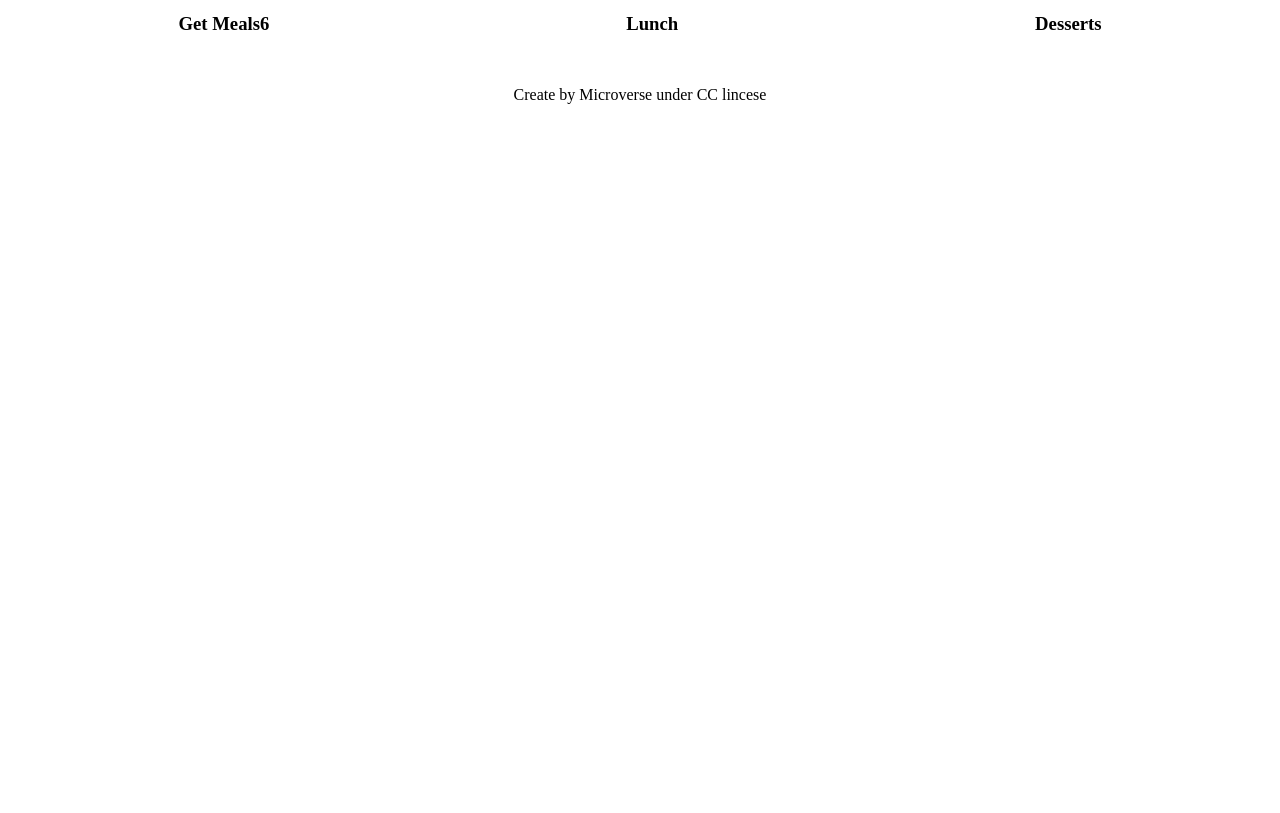
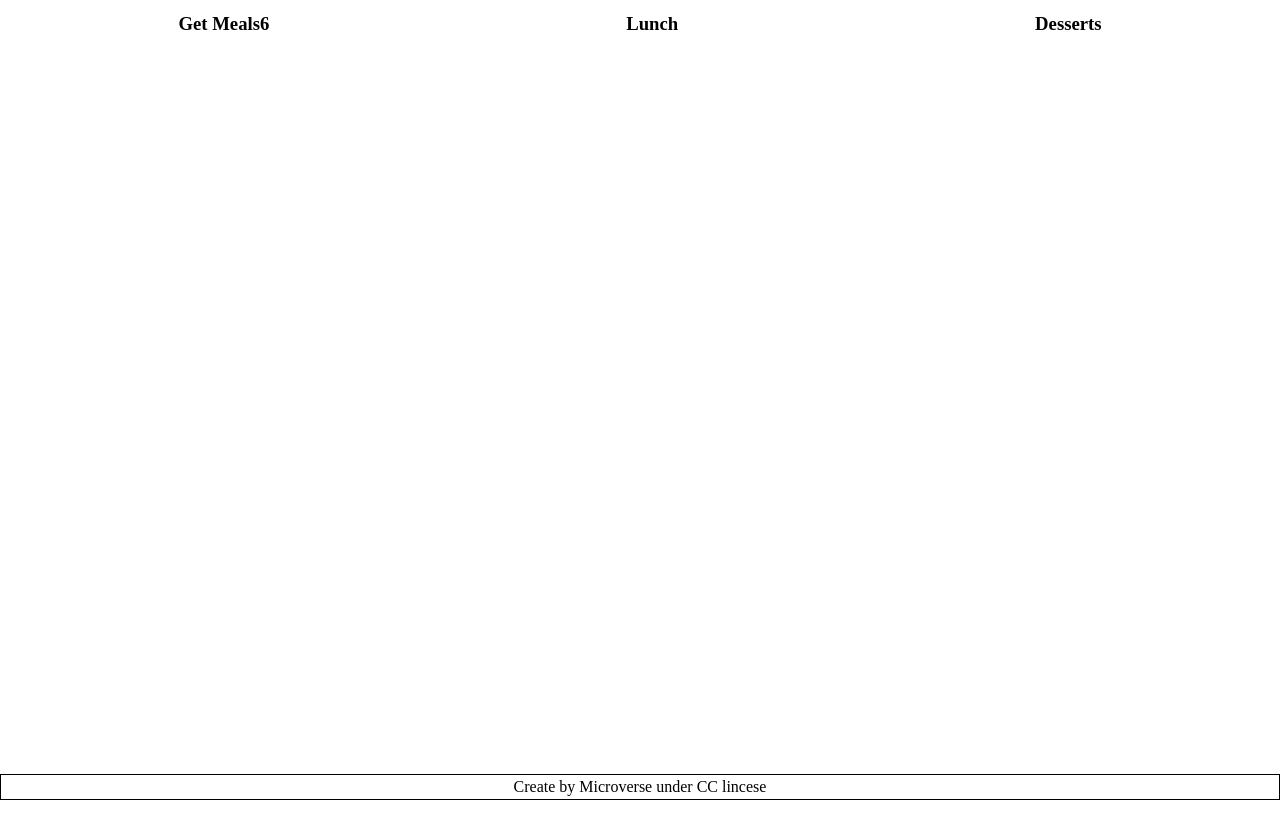
Before and after one commit to er-contreras/second-capstone, a website built with webpack: page src/index.html in a window 1280 px wide. Built offline with nearby package versions, Linux system fonts and the light colour scheme; no server answers.

Commit message:
Fix footer

```diff
--- a/src/style.css
+++ b/src/style.css
@@ -49,5 +49,11 @@ header {
 }
 
 footer {
+  position: fixed;
   text-align: center;
+  left: 0;
+  bottom: 0;
+  width: 100%;
+  border: 1px solid black;
+  padding: 3px 0;
 }
```
